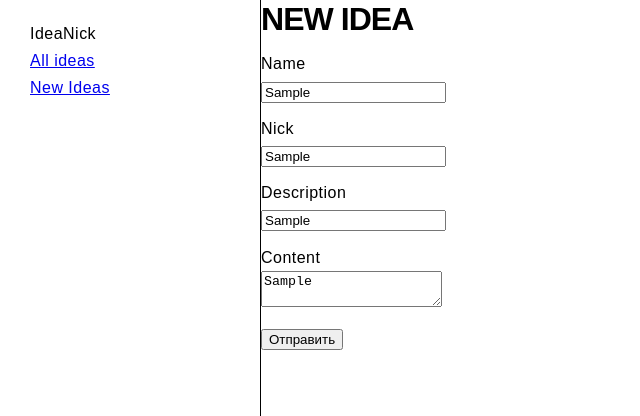
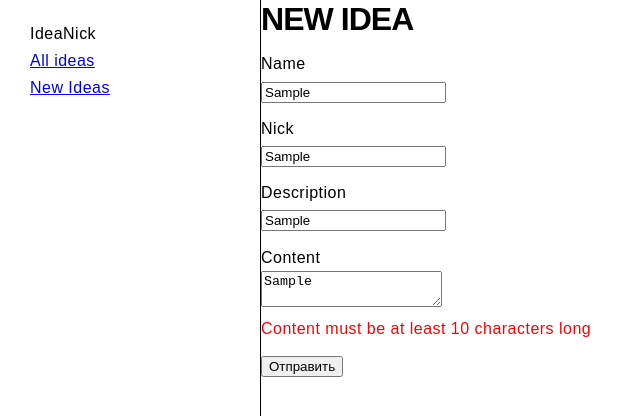
Before and after one commit to K262RR/ED-FS-Ideanick, a React (Vite) app in the folder webapp/: page /ideas/new in a window 1280 px wide. Both pictures are taken after typing "Sample", "Sample", "Sample", "Sample" into the empty fields and a click on the button "Отправить". Shown: the top 416 px of the page, without its empty margins (0-640 px from the left). Built offline with nearby package versions, Linux system fonts and the light colour scheme; what @trpc/react-query would draw is missing.

Commit message:
8.4 Форма: валидация

```diff
--- a/webapp/src/components/Input/index.tsx
+++ b/webapp/src/components/Input/index.tsx
@@ -10,6 +10,7 @@ export const Input = ({
   formik: FormikProps<any>;
 }) => {
   const value = formik.values[name];
+  const error = formik.errors[name] as string | undefined;
   return (
     <div style={{ marginBottom: 10 }}>
     <label htmlFor={value}>{label}</label>
@@ -21,6 +22,7 @@ export const Input = ({
       name={name}
       id={name}
     />
+    {error && <div style={{ color: "red" }}>{error}</div>}
   </div>
   );
 };
--- a/webapp/src/components/Textarea/index.tsx
+++ b/webapp/src/components/Textarea/index.tsx
@@ -10,6 +10,7 @@ export const Textarea = ({
   formik: FormikProps<any>;
 }) => {
   const value = formik.values[name];
+  const error = formik.errors[name] as string | undefined;
   return (
     <div style={{ marginBottom: 10 }}>
       <label htmlFor={name}>{label}</label>
@@ -20,7 +21,7 @@ export const Textarea = ({
         name={name}
         id={name}
       />
-
+      {error && <div style={{ color: "red" }}>{error}</div>}
     </div>
   );
 };
--- a/webapp/src/pages/NewIdeaPage/index.tsx
+++ b/webapp/src/pages/NewIdeaPage/index.tsx
@@ -11,8 +11,25 @@ export const NewIdeaPage = () => {
       description: "",
       content: "",
     },
+    validate: (values) => {
+      const errors: Partial<typeof values> = {};
+      if (!values.name) {
+        errors.name = "Name is required";
+      }
+      if (!values.nick.match(/^[a-zA-Z0-9-]+$/)) {
+        errors.nick = "Nick must contain only letters, numbers and hyphens";
+      }
+      if (!values.description) {
+        errors.description = "Description is required";
+      }
+      if (values.content.length < 10) {
+        errors.content = "Content must be at least 10 characters long";
+      }
+      return errors;
+    },
     onSubmit: (values) => {
       console.info("Submited", values);
+      console.info("Errors", formik);
     },
   });
 
```
